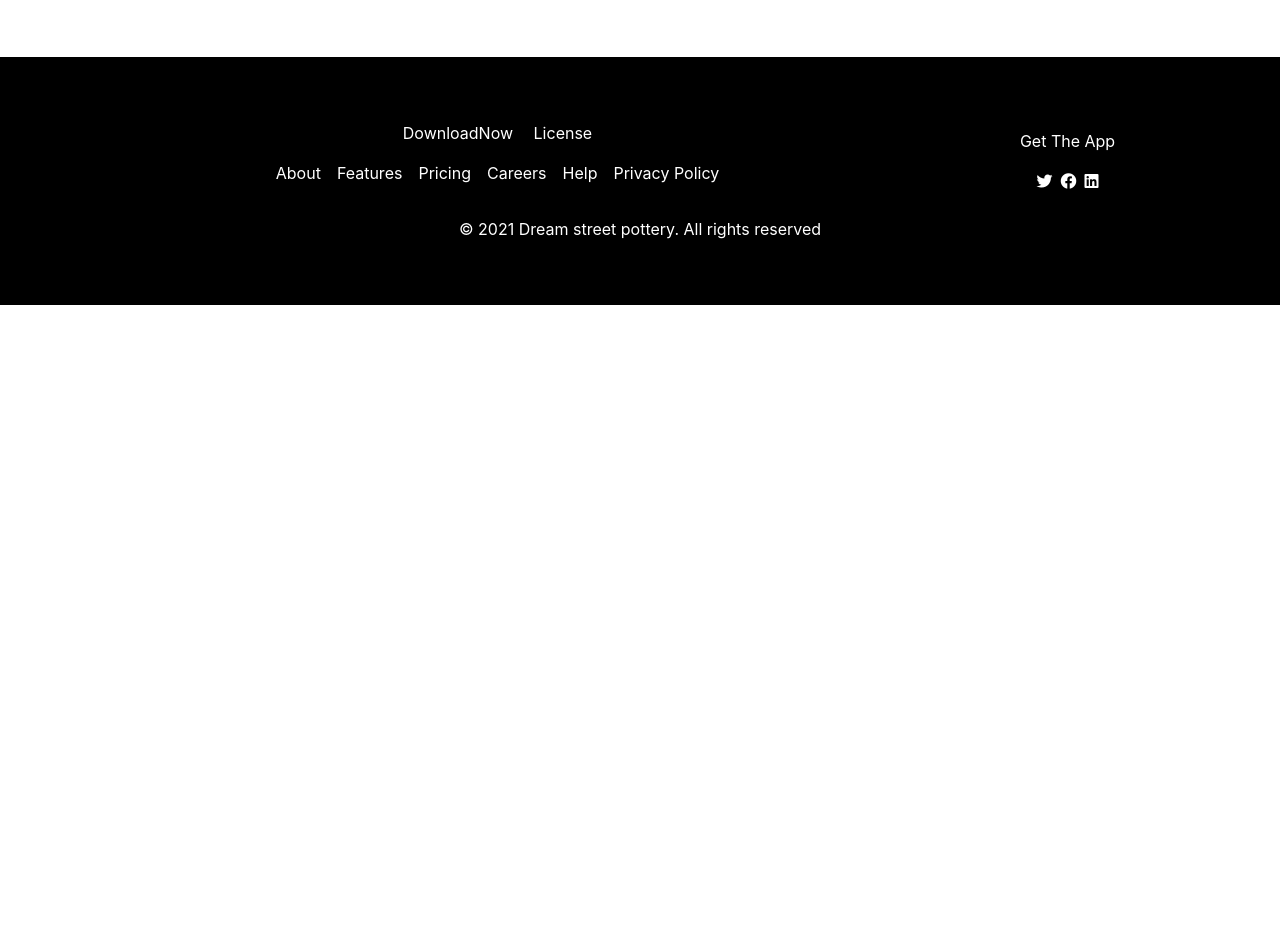
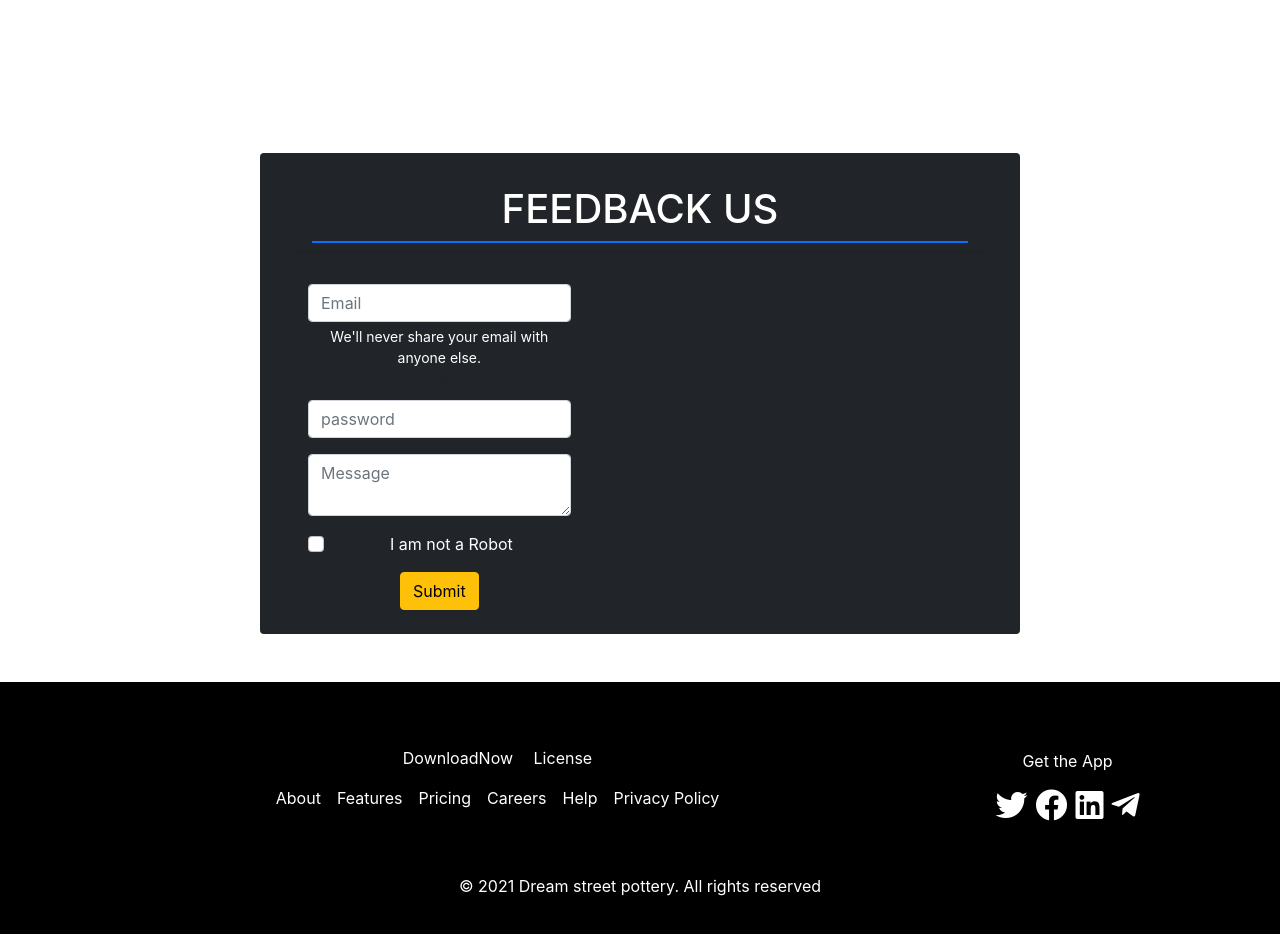
Before and after one commit to FatemaAkter11/Dream-Street-Pottery-Client-Side, a React (Create React App) app: page / in a window 1280 px wide. Shown: the part 580-1514 px from the top of the page. Before the commit the page ends 885 px from the top, so only its background shows below. Built offline with nearby package versions, Linux system fonts and the light colour scheme.

Commit message:
extra feedback part added

```diff
--- a/src/pages/Home/Home/Home.js
+++ b/src/pages/Home/Home/Home.js
@@ -5,6 +5,49 @@ const Home = () => {
     return (
         <div>
             <Banner />
+
+            {/* extra feedback part  */}
+            <section className="container mt-5 pt-5 mb-5">
+                <div className="row d-flex justify-content-center">
+                    <div className="col-lg-8 bg-dark px-5 rounded  mt-5 pb-4">
+                        <div className="row">
+                            <div className="card-header bg-dark mt-4">
+                                <h1 className="text-white text-uppercase">Feedback Us</h1>
+                                <div className="col-sm-12 border border-bottom border-primary"></div>
+                            </div>
+                        </div>
+                        <div className="row">
+                            <div className="col-md-5 border-right">
+                                <form>
+                                    <div className="">
+                                        <label for="exampleInputEmail1" className="form-label">Email address</label>
+                                        <input type="email" className="form-control" id="exampleInputEmail1"
+                                            aria-describedby="emailHelp" placeholder="Email" />
+                                        <div id="emailHelp" className="form-text text-white">We'll never share your email with
+                                            anyone else.
+                                        </div>
+                                    </div>
+                                    <div className="mb-3">
+                                        <label for="exampleInputPassword1" className="form-label">Password</label>
+                                        <input type="password" className="form-control" id="exampleInputPassword1"
+                                            placeholder="password" />
+                                    </div>
+                                    <div className="input-group mb-3">
+                                        <textarea className="form-control" aria-label="With textarea"
+                                            placeholder="Message"></textarea>
+                                    </div>
+                                    <div className="mb-3 form-check">
+                                        <input type="checkbox" className="form-check-input" id="exampleCheck1" />
+                                        <label className="form-check-label text-white" for="exampleCheck1">I am not a
+                                            Robot</label>
+                                    </div>
+                                    <button type="submit" className="btn btn-warning">Submit</button>
+                                </form>
+                            </div>
+                        </div>
+                    </div>
+                </div>
+            </section>
         </div>
     );
 };
--- a/src/shared/Footer/Footer.js
+++ b/src/shared/Footer/Footer.js
@@ -24,12 +24,14 @@ const Footer = () => {
 
                     </div>
                     <div className="col-md-3 col-12">
-                        <p className="text-white">Get The App</p>
-                        <i className="text-white fab fa-twitter"></i>
-                        <i className="text-white fab fa-facebook ps-2"></i>
-                        <i className="text-white fab fa-linkedin ps-2"></i>
+                        <p className="text-white">Get the App</p>
+                        <i className="text-white fs-2 fab fa-twitter"></i>
+                        <i className="text-white fs-2 fab fa-facebook ps-2"></i>
+                        <i className="text-white fs-2 fab fa-linkedin ps-2"></i>
+                        <i className="text-white fs-2 fab fa-telegram-plane ps-2"></i>
                     </div>
-                    <p className="text-white px-2 pt-3">© 2021 Dream street pottery. All rights reserved</p>
+                    <br /> <br />
+                    <p className="text-white px-2 mt-5">© 2021 Dream street pottery. All rights reserved</p>
                 </div>
             </div>
         </footer>
```
